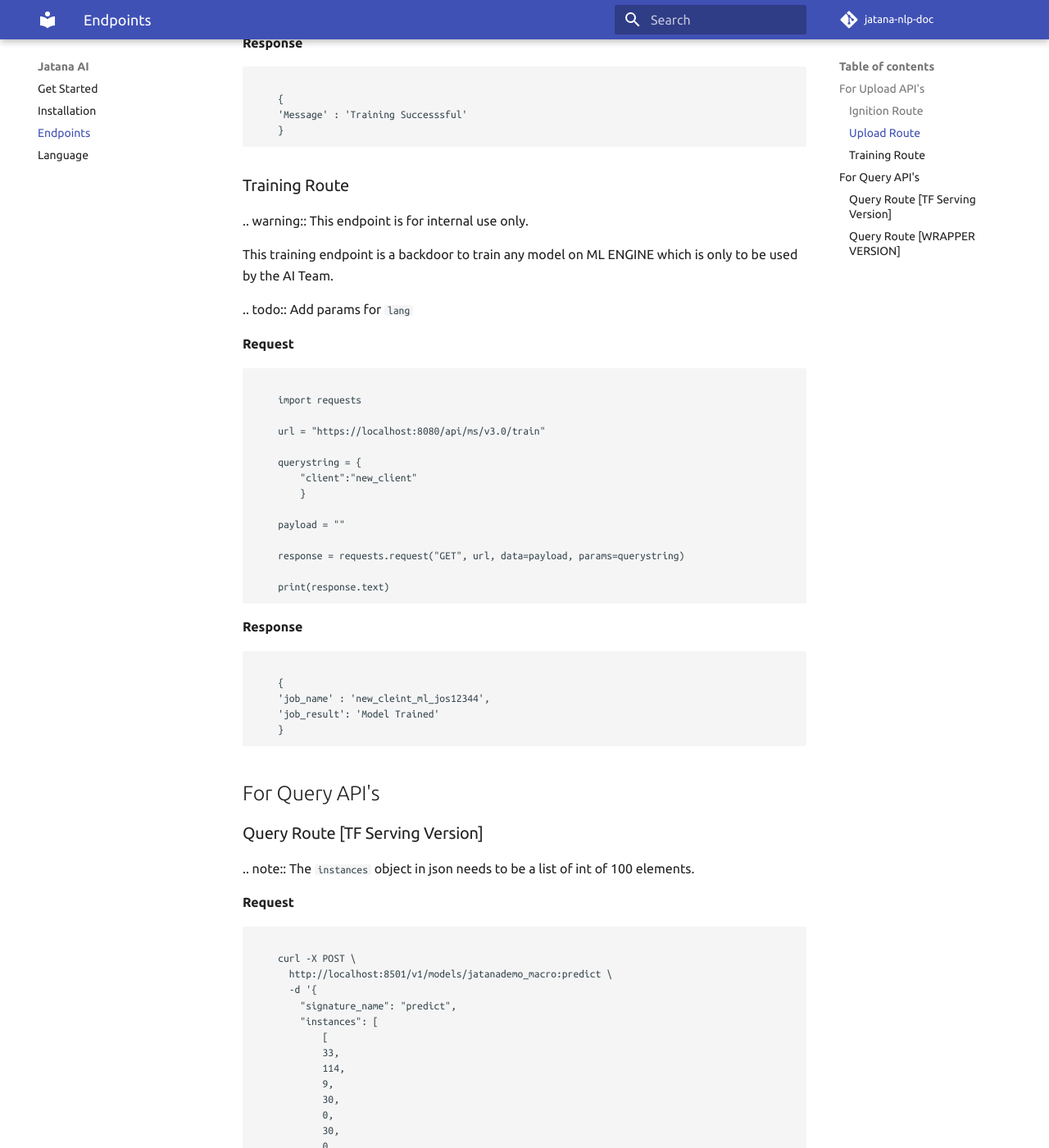
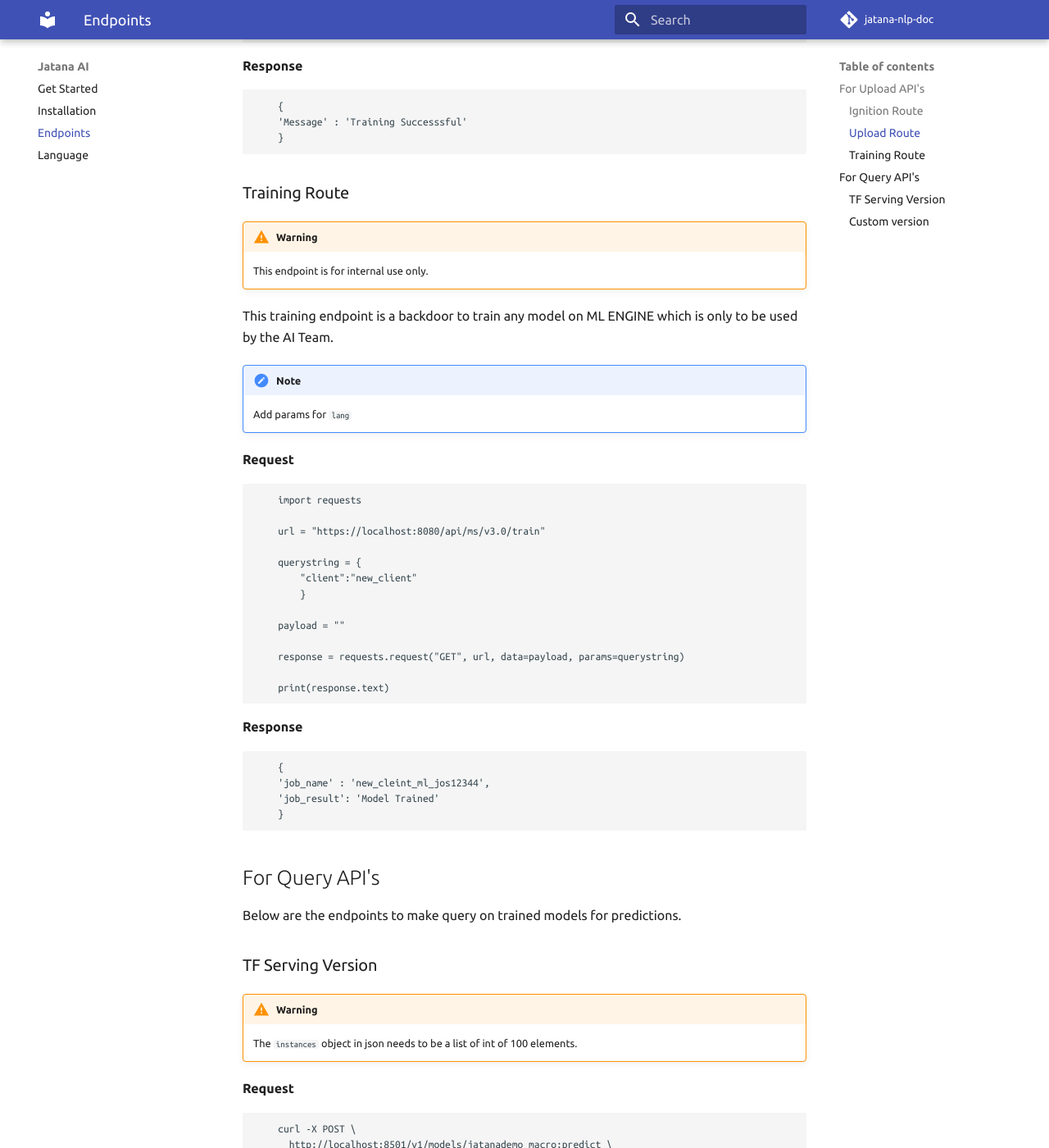
Before and after one commit to goodrahstar/jatana-nlp-doc, an MkDocs documentation site: the page built from docs/apis.md, in a window 1280 px wide and 1400 px high, scrolled down 1059 px. Shown: the whole window at 82% size. Built offline with MkDocs 1.6.1 and Material for MkDocs 9.7.7, drawn with Linux system fonts in a browser that asks for light colours; comment, search, counter and statistics services are not loaded; some of the changed text lies outside the part shown.

Commit message:
quick fix

````diff
--- a/docs/apis.md
+++ b/docs/apis.md
@@ -18,7 +18,6 @@
 **Response**
 
 ```
-
     {
       "Engine Status" : "Microservice for UPLOAD is alive and kicking"
     }
@@ -57,7 +56,6 @@
 **Response**
 
 ```
-
 	{
 	'Message' : 'Training Successsful'
 	}
@@ -66,18 +64,19 @@
 ### Training Route
 
 
-.. warning:: This endpoint is for internal use only.
+!!! warning
+    This endpoint is for internal use only.
 
 This training endpoint is a backdoor to train any model on ML ENGINE which is only to be used by the AI Team.
 
 
 
-.. todo:: Add params for `lang`
+!!! note
+    Add params for `lang`
 
 **Request**
 
 ```
-
 	import requests
 
 	url = "https://localhost:8080/api/ms/v3.0/train"
@@ -97,7 +96,6 @@
 
 
 ```
-
 	{
 	'job_name' : 'new_cleint_ml_jos12344',
 	'job_result': 'Model Trained'
@@ -109,16 +107,17 @@
 
 ## For Query API's
 
+Below are the endpoints to make query on trained models for predictions.
 
 
-### Query Route [TF Serving Version]
+### TF Serving Version
 
-.. note:: The ``instances`` object in json needs to be a list of int of 100 elements.
+!!! warning
+    The ``instances`` object in json needs to be a list of int of 100 elements.
 
 **Request**
 
 ```
-
 	curl -X POST \
 	  http://localhost:8501/v1/models/jatanademo_macro:predict \
 	  -d '{
@@ -231,7 +230,6 @@
 **Response**
 
 ```
-
 	{"predictions": [[
 	            2.36913e-16,
 	            5.55834e-32,
@@ -242,12 +240,13 @@
 	    ]}
 ```
 
-### Query Route [WRAPPER VERSION]
+### Custom version
 
 
 **Request**
 
-.. todo:: Fix Payload
+!!! bug
+    Fix Payload
 
 ```
 	import requests
--- a/mkdocs.yml
+++ b/mkdocs.yml
@@ -2,7 +2,7 @@
 site_name: 'Jatana AI'
 site_description: 'All the details to integrate and use Jatana AI'
 site_author: 'Rahul Kumar'
-site_url: ''
+site_url: 'https://www.jatana.ai'
 
 
 
````
Also changed, not shown: other parts of docs/apis.md (+2 -2 lines), docs/index.md (+1 -1 lines), docs/installation.md (+4 -15 lines).
